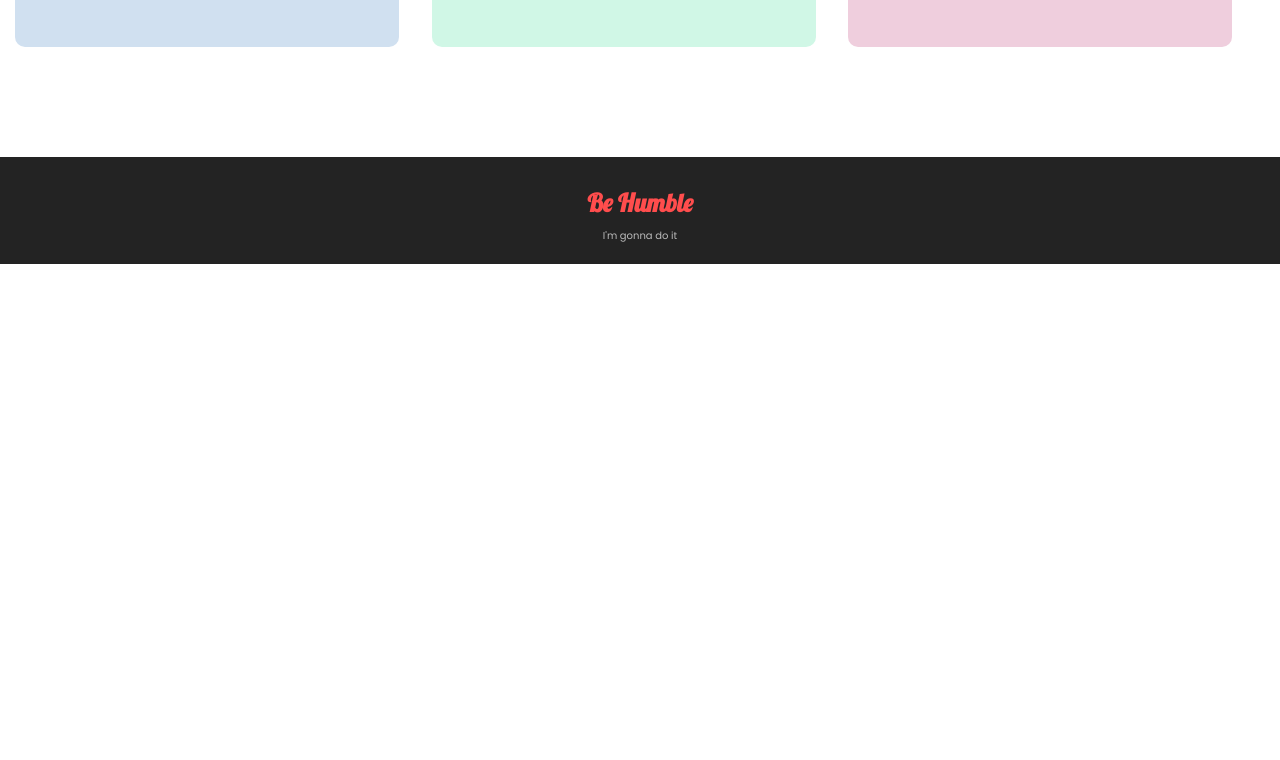
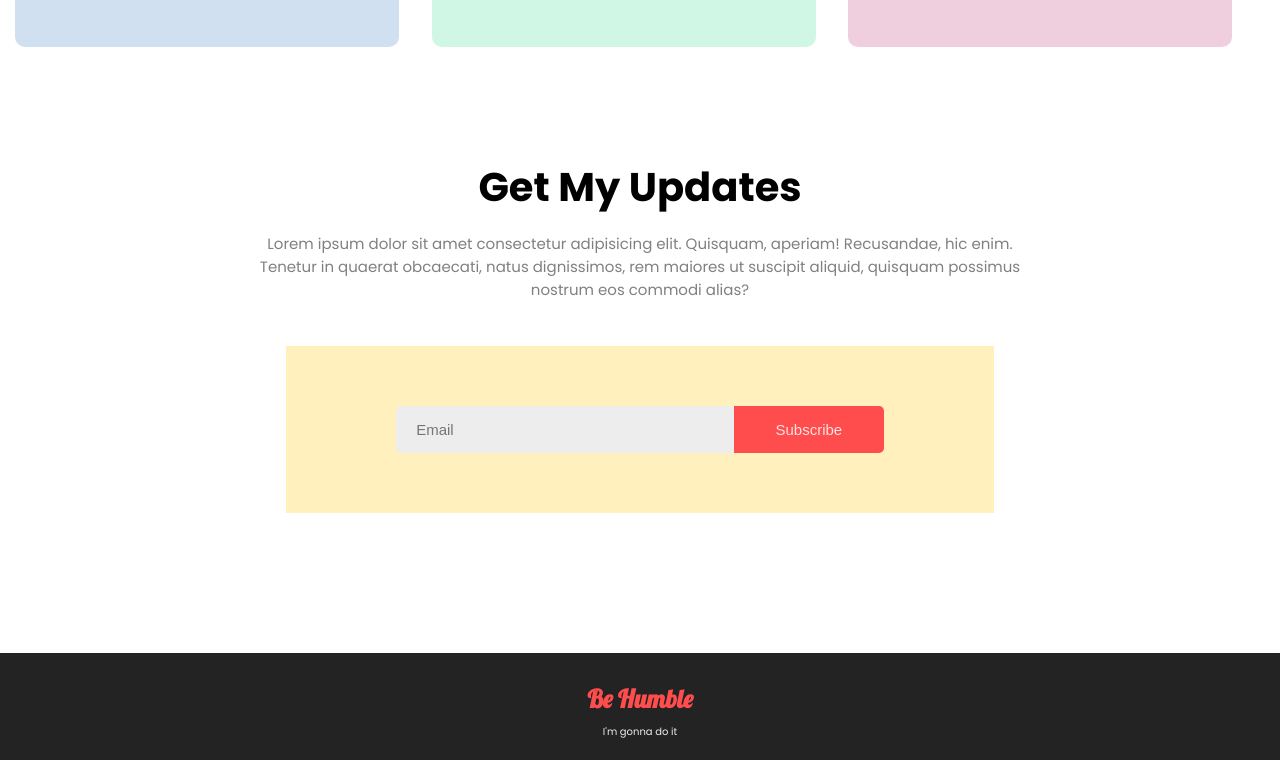
Before and after one commit to SARKER-S-H/donate-today, a plain HTML site: page index.html in a window 1280 px wide. Shown: the part 1795-2555 px from the top of the page. Before the commit the page ends 2059 px from the top, so only its background shows below. Drawn offline with Linux system fonts and the light colour scheme.

Commit message:
fifth part

```diff
--- a/index.html
+++ b/index.html
@@ -54,7 +54,7 @@
             </div>
         </div>
         <div class="container-two">
-            <input type="text" placeholder="Other Amount (Taka)">
+            <input type="number" placeholder="Other Amount (Taka)" id="input-taka">
             <a href="" type="button" class="button">DONATE NOW</a>
         </div>
     </section>
@@ -89,6 +89,22 @@
             </div>
         </div>
     </section>
+    <section>
+        <div class="container-five">
+            <div class="updates">
+                <h2>Get My Updates</h2>
+                <p>Lorem ipsum dolor sit amet consectetur adipisicing elit. Quisquam, aperiam! Recusandae, hic enim.
+                    Tenetur in quaerat obcaecati, natus dignissimos, rem maiores ut suscipit aliquid, quisquam possimus
+                    nostrum eos commodi alias?</p>
+            </div>
+            <div class="last-one">
+                <form>
+                    <input type="text" name="" placeholder="Email">
+                    <input type="submit" name="" value="Subscribe">
+                </form>
+            </div>
+        </div>
+    </section>
 </body>
 
 <footer>
--- a/style.css
+++ b/style.css
@@ -90,7 +90,7 @@ h2 {
     color: rgb(255, 77, 77);
 }
 
-input {
+#input-taka {
     margin-top: 30px;
     margin-bottom: 30px;
     border-top: none;
@@ -99,12 +99,6 @@ input {
     border-bottom: 1px solid rgb(187, 187, 187);
     width: 600px;
     height: 40px;
-}
-
-::placeholder {
-    text-align: center;
-    color: lightgray;
-    font-size: medium;
 }
 
 .container-two {
@@ -160,6 +154,71 @@ input {
     width: 60px;
 }
 
+.container-five {
+    min-height: 20vh;
+    width: 100%;
+    display: flex;
+    align-items: center;
+    justify-content: space-around;
+    flex-direction: column;
+}
+
+.updates {
+    text-align: center;
+}
+
+.updates h2 {
+    margin-top: 80px;
+}
+
+.updates p {
+    font-size: 150%;
+    padding-top: 15px;
+    padding-left: 250px;
+    padding-right: 250px;
+    padding-bottom: 15px;
+    color: grey;
+}
+
+.last-one {
+    font-family: 'Poppins', sans-serif;
+    margin-top: 30px;
+    margin-bottom: 60px;
+    padding-top: 60px;
+    padding-left: 110px;
+    padding-right: 110px;
+    padding-bottom: 60px;
+    background-color: rgba(255, 196, 1, 0.257);
+}
+
+input {
+    display: inline-block;
+    font-size: 15px;
+}
+
+input[type="text"] {
+    background: rgb(238, 237, 237);
+    border: 0;
+    outline: none;
+    width: 340px;
+    padding-top: 15px;
+    padding-bottom: 15px;
+    padding-left: 20px;
+    color: black;
+    border-radius: 5px 0 0 5px;
+}
+
+input[type="submit"] {
+    background-color: rgb(255, 77, 77);
+    border-radius: 0px 5px 5px 0px;
+    border-style: none;
+    width: 150px;
+    padding-top: 15px;
+    padding-bottom: 15px;
+    color: rgba(255, 255, 255, 0.822);
+    margin-left: -5px;
+}
+
 footer {
     margin-top: 80px;
     text-align: center;
@@ -176,6 +235,6 @@ footer h3 {
 
 footer p {
     margin-top: 10px;
-    color: rgb(187, 187, 187);
+    color: rgb(238, 237, 237);
     font-size: 100%;
 }
```
